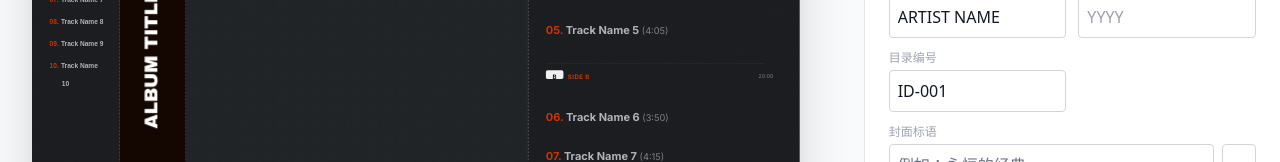
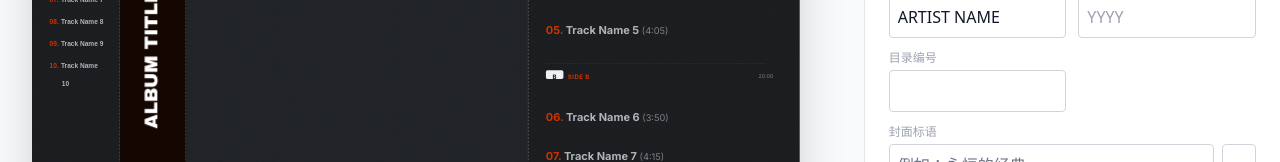
Before and after one commit to epochaudio/J-Card-Generator, a React (Vite) app: page / in a window 1280 px wide. Shown: the part 327-489 px from the top of the page. Built offline with nearby package versions, Linux system fonts and the light colour scheme; a web font is replaced by a local one.

Commit message:
feat: v1.2.9 Smart Deep Clean, Clean Startup & Fixes

```diff
--- a/app.jsx
+++ b/app.jsx
@@ -1307,7 +1307,7 @@ export default function App() {
   const [data, setData] = useState({
     title: "ALBUM TITLE",
     artist: "ARTIST NAME",
-    tapeId: "ID-001",
+    tapeId: "",
     tapeSubtitle: "STEREO",
     releaseDate: "",
     coverBadge: "",
@@ -1731,7 +1731,7 @@ export default function App() {
       setData({
         title: "ALBUM TITLE",
         artist: "ARTIST NAME",
-        tapeId: "ID-001",
+        tapeId: "",
         tapeSubtitle: "STEREO",
         releaseDate: "",
         coverBadge: "",
@@ -1767,11 +1767,14 @@ export default function App() {
       setImagePrompt("");
       setError("");
 
-      // 3. Update Rec Date to Today
       const today = new Date().toISOString().split('T')[0];
       setRecordingData(prev => ({
-        ...prev,
+        equipment: prev.equipment || "",
+        source: prev.source || "",
+        mode: "AAA",
+        labelOverride: "",
         recDate: today
+        // implicitly clears 'credits' by exclusion
       }));
     }
   };
--- a/package.json
+++ b/package.json
@@ -3,7 +3,7 @@
   "description": "A desktop application designed for cassette collectors and DIY enthusiasts to generate professional J-Card covers.",
   "author": "epochaudio",
   "private": true,
-  "version": "1.2.8",
+  "version": "1.2.9",
   "main": "electron/main.js",
   "scripts": {
     "dev": "vite",
```
Also changed, not shown: 2 other files (tests, documents, lock files or other folders).
